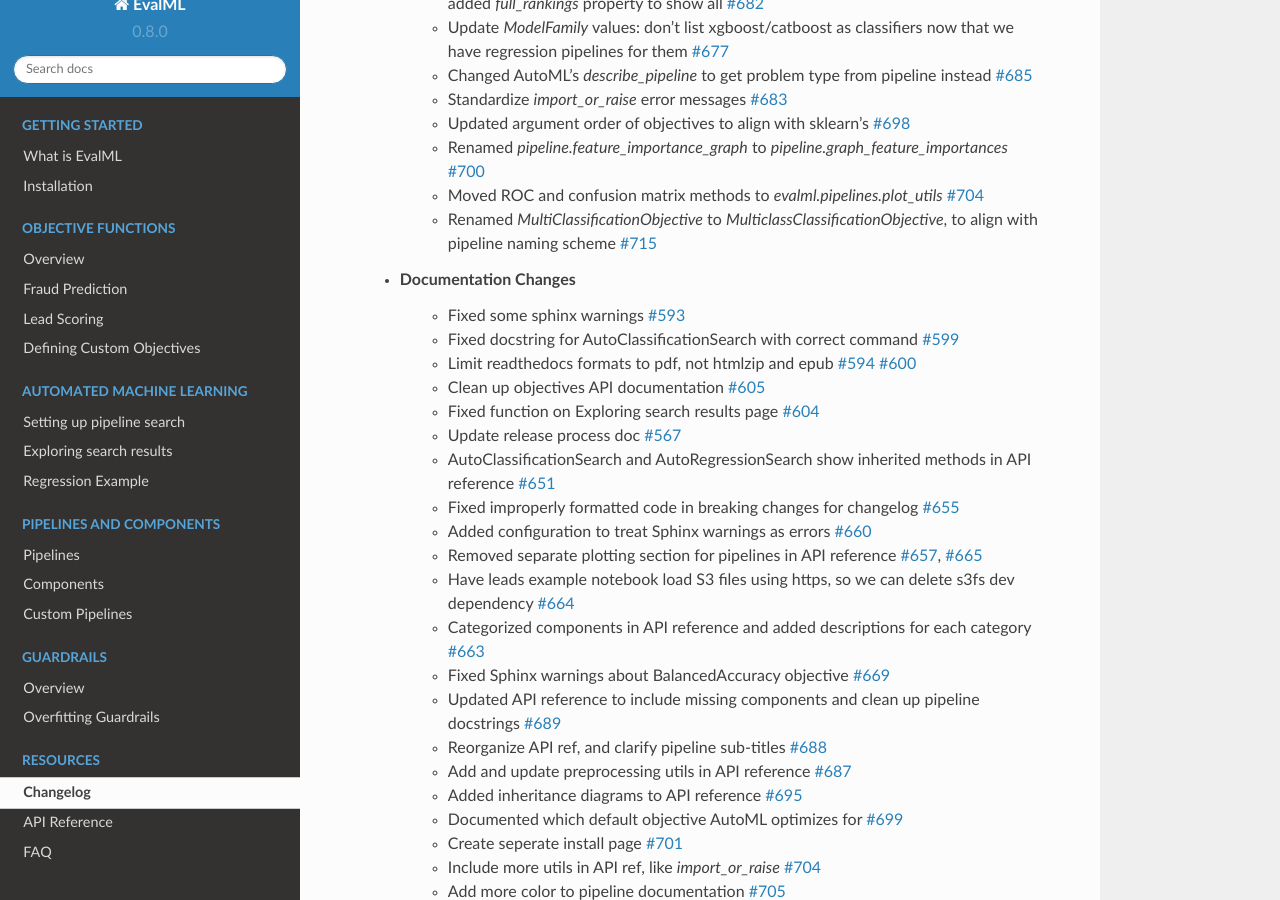
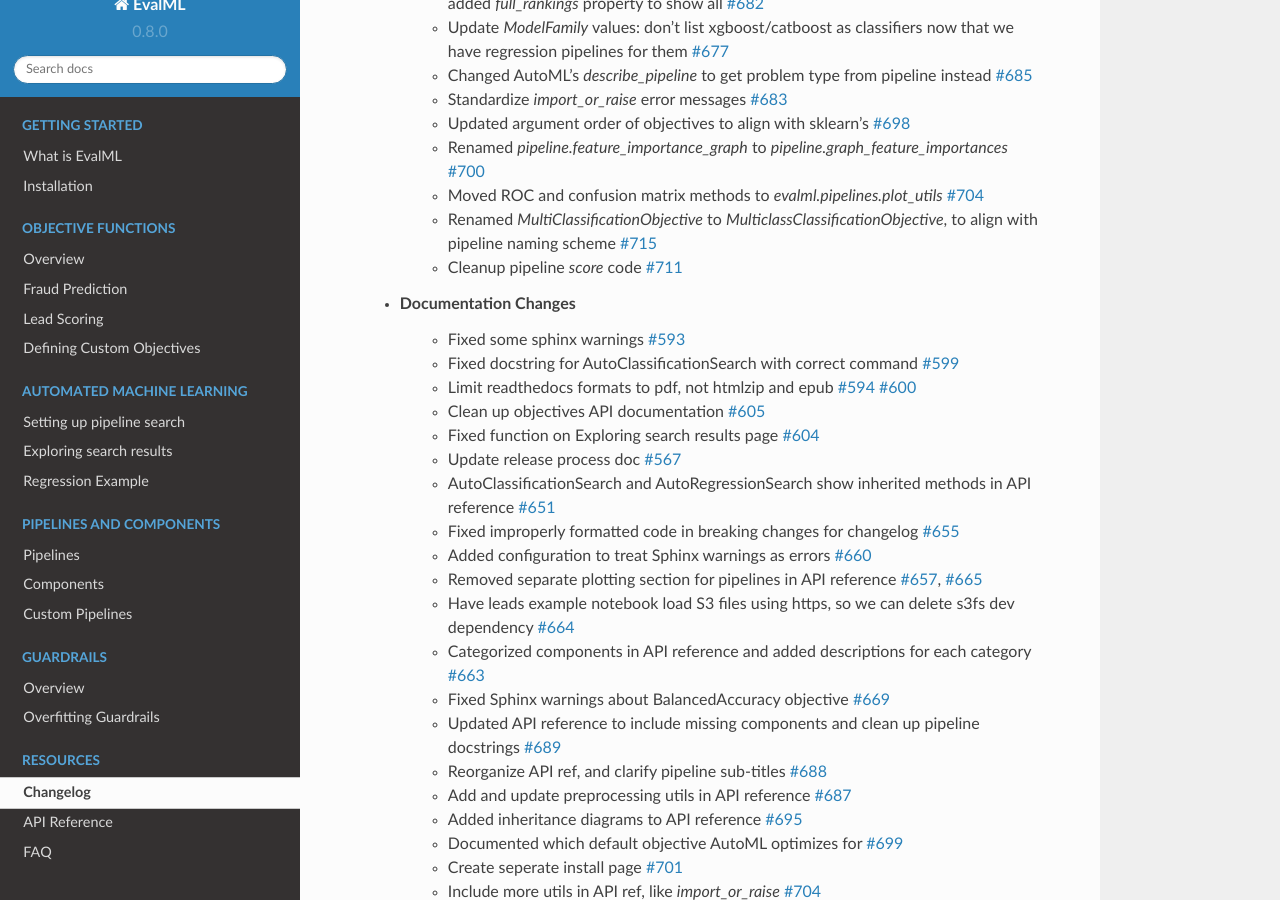
Before and after one commit to alteryx/evalml, a Sphinx documentation site: the page built from docs/source/changelog.rst, in a window 1280 px wide and 900 px high, scrolled down 1147 px. Built offline with Sphinx 7.4.7 and the Read the Docs theme 2.0.0, drawn with Linux system fonts in a browser that asks for light colours; comment, search, counter and statistics services are not loaded.

Commit message:
changelog

```diff
--- a/docs/source/changelog.rst
+++ b/docs/source/changelog.rst
@@ -43,6 +43,7 @@
         * Renamed `pipeline.feature_importance_graph` to `pipeline.graph_feature_importances` :pr:`700`
         * Moved ROC and confusion matrix methods to `evalml.pipelines.plot_utils` :pr:`704`
         * Renamed `MultiClassificationObjective` to `MulticlassClassificationObjective`, to align with pipeline naming scheme :pr:`715`
+        * Cleanup pipeline `score` code :pr:`711`
     * Documentation Changes
         * Fixed some sphinx warnings :pr:`593`
         * Fixed docstring for AutoClassificationSearch with correct command :pr:`599`
```
